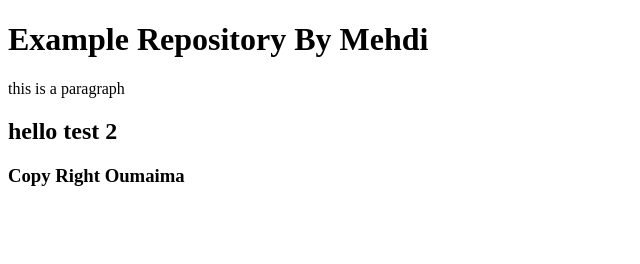
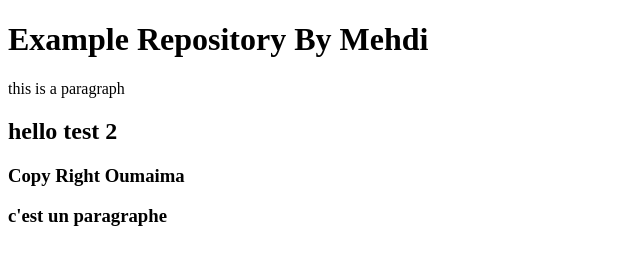
Before and after one commit to wassimdevox/devox, a plain HTML site: page index.html in a window 1280 px wide. Shown: the whole page, without its empty margins (0-640 px from the left). Drawn offline with Linux system fonts and the light colour scheme.

Commit message:
j'ai modifie index avec salma

```diff
--- a/index.html
+++ b/index.html
@@ -13,5 +13,5 @@
 		   <h3> Copy Right Oumaima <h3>
 
     </body>
-
+    <p>c'est un paragraphe</p>
 </html>
```
